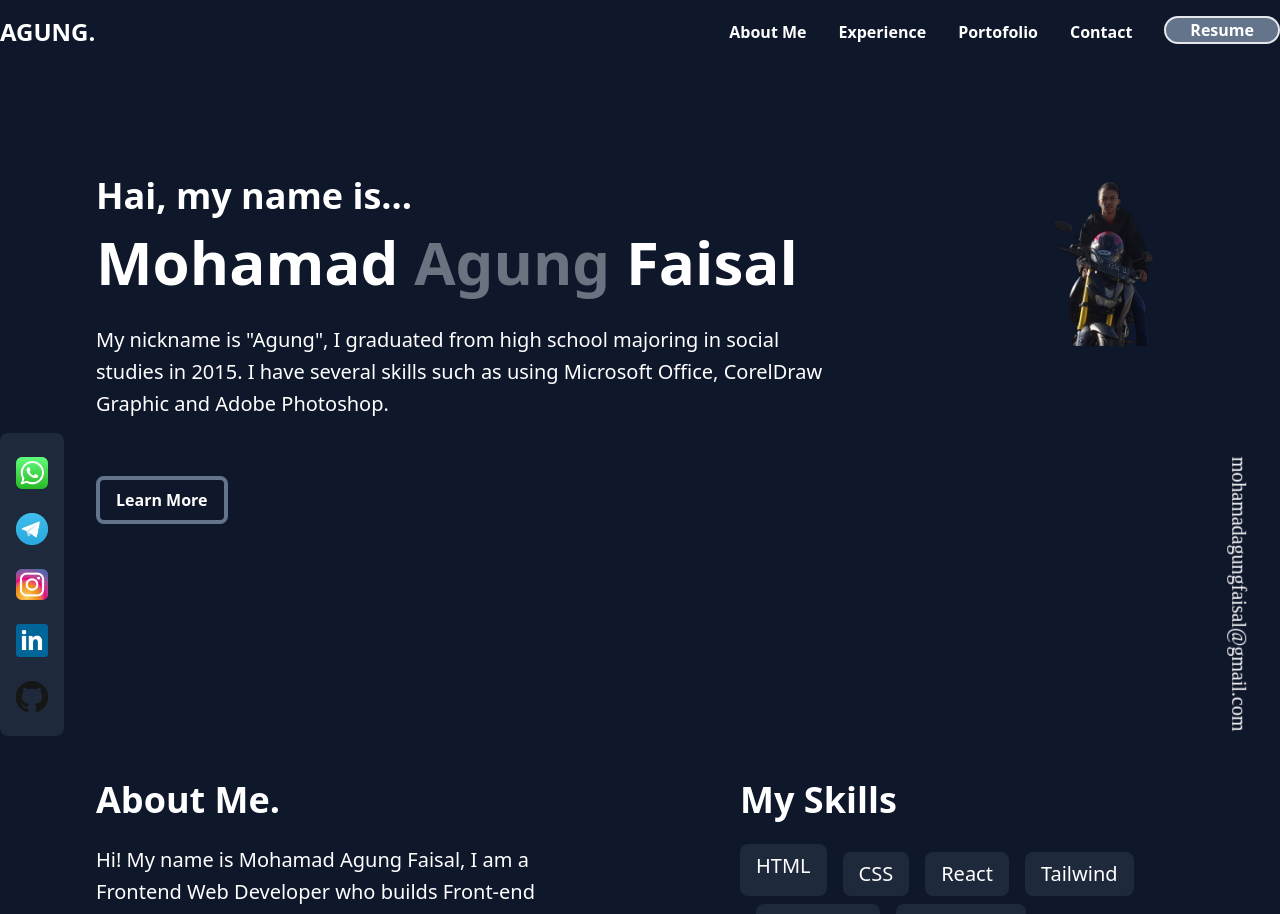
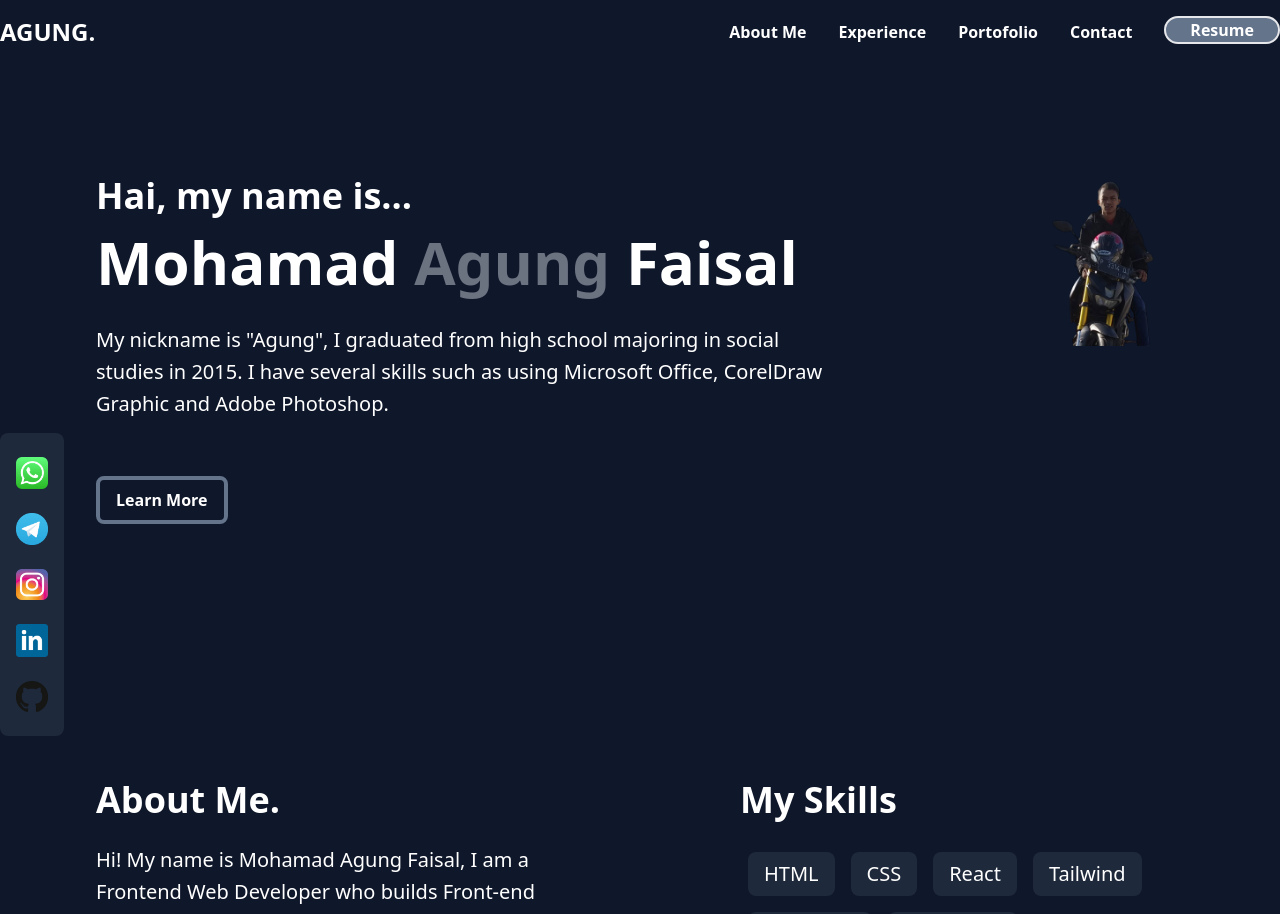
Before and after one commit to agungf97/web-porto, a React (Create React App) app: page / in a window 1280 px wide. Shown: the top 914 px of the page. Built offline with nearby package versions, Linux system fonts and the light colour scheme.

Commit message:
update 25/1

```diff
--- a/src/App.js
+++ b/src/App.js
@@ -26,8 +26,7 @@ function App() {
             </ol>
           </nav>
         </header>
-        <div className="md:flex justify-between md:w-full hidden">
-          <div className="fixed bottom-16 border-none-2 rounded-lg bg-slate-800 px-4">
+        <div className="fixed bottom-16 border-none-2 rounded-lg bg-slate-800 px-4 md:block hidden">
           <div className="my-6">
             <a href="https://wa.me/6281215552690">
               <img className="mx-auto w-8" src={wa} alt=""/></a></div>
@@ -48,17 +47,13 @@ function App() {
               <img className="mx-auto w-8" src={gh} alt=""/></a>
           </div>
         </div>
-          <div className="bottom-48 -right-24 fixed rotate-90 font-moc text-xl text-white">
-            mohamadagungfaisal@gmail.com
-          </div>
-        </div>
         <section className="text-white">
           <div className="container mx-auto">
             <div className="md:flex justify-between h-full">
               <div className="md:my-32 my-16 md:px-24 px-16">
                 <h2 className="md:text-4xl text-lg font-bold">Hai, my name is...</h2>
-                <h1 className="py-4 md:text-6xl text-xl font-black"> Mohamad <span className="text-gray-500">Agung</span> Faisal</h1>
-                <p className="py-4 md:text-xl text-lg !leading-8">My nickname is "Agung", I graduated from high school majoring in social studies in 2015. I have several skills such as using Microsoft Office, CorelDraw Graphic and Adobe Photoshop.</p>
+                <h1 className="md:py-4 py-2 md:text-6xl text-xl font-black"> Mohamad <span className="text-gray-500">Agung</span> Faisal</h1>
+                <p className="md:py-4 py-2 md:text-xl text-lg !leading-8">My nickname is "Agung", I graduated from high school majoring in social studies in 2015. I have several skills such as using Microsoft Office, CorelDraw Graphic and Adobe Photoshop.</p>
                 <button className="font-bold text-center border-4 border-slate-500 md:w-auto w-full rounded-lg px-4 py-2 mt-10">
                   Learn More
                 </button>
@@ -79,14 +74,16 @@ function App() {
             </div>
             <div className="md:my-32 my-16 md:px-24 px-16">
               <h2 className="md:text-4xl text-lg font-semibold">My Skills</h2>
-              <div className="flex flex-wrap space-y-2 space-x-4 text-xl pt-6 text-center">
-                <div className="border-none-2 rounded-lg bg-slate-800 px-4 py-2">HTML</div>
-                <div className="border-none-2 rounded-lg bg-slate-800 px-4 py-2">CSS</div>
-                <div className="border-none-2 rounded-lg bg-slate-800 px-4 py-2">React</div>
-                <div className="border-none-2 rounded-lg bg-slate-800 px-4 py-2">Tailwind</div>
-                <div className="border-none-2 rounded-lg bg-slate-800 px-4 py-2">JavaScript</div>
-                <div className="border-none-2 rounded-lg bg-slate-800 px-4 py-2">CorelDraw</div>
-                <div className="border-none-2 rounded-lg bg-slate-800 px-4 py-2">Adobe Photoshop</div>
+              <div className="text-xl pt-6 text-center">
+                <div className="flex flex-wrap">
+                  <div className="border-none rounded-lg bg-slate-800 px-4 py-2 mx-2 my-2">HTML</div>
+                  <div className="border-none rounded-lg bg-slate-800 px-4 py-2 mx-2 my-2">CSS</div>
+                  <div className="border-none rounded-lg bg-slate-800 px-4 py-2 mx-2 my-2">React</div>
+                  <div className="border-none rounded-lg bg-slate-800 px-4 py-2 mx-2 my-2">Tailwind</div>
+                  <div className="border-none rounded-lg bg-slate-800 px-4 py-2 mx-2 my-2">JavaScript</div>
+                  <div className="border-none rounded-lg bg-slate-800 px-4 py-2 mx-2 my-2">CorelDraw</div>
+                  <div className="border-none rounded-lg bg-slate-800 px-4 py-2 mx-2 my-2">Adobe Photoshop</div>
+                </div>
               </div>
             </div>
           </div>
@@ -147,16 +144,16 @@ function App() {
         </section>
         <section className="text-white">
           <div className="container mx-auto">
-            <div className="md:mx-48 md:my-32 mx-auto text-center">
+            <div className="md:my-32 md:px-48 px-16 my-16 mx-auto text-center">
               <div className="text-center font-bold md:text-4xl text-xl">Get In Touch</div>
               <p className="mt-8 text-center md:text-lg text-sm !leading-8 top-4">Although I’m not currently looking for any new opportunities, my inbox is always open. Whether you have a question or just want to say hi, I’ll try my best to get back to you!</p>
               <button className="mt-8 text-center border-2 rounded-lg px-4 py-2 top-4 align-middle bg-slate-500 hover:bg-slate-300"> Say Hello</button>
             </div>
           </div>
         </section>
-        <footer className="text-white">
-          <div className="container">
-            <div className="italic text-center font-thin">© Copyright 2023. Made by <span className="text-sky-500">Mohamad Agung Faisal</span></div>
+        <footer class="text-center lg:text-left">
+          <div class="text-white text-center p-4">
+            © 2023 Copyright: Mohamad Agung Faisal
           </div>
         </footer>
       </div>
```
Lines whose indentation alone changed are shown as unchanged.
